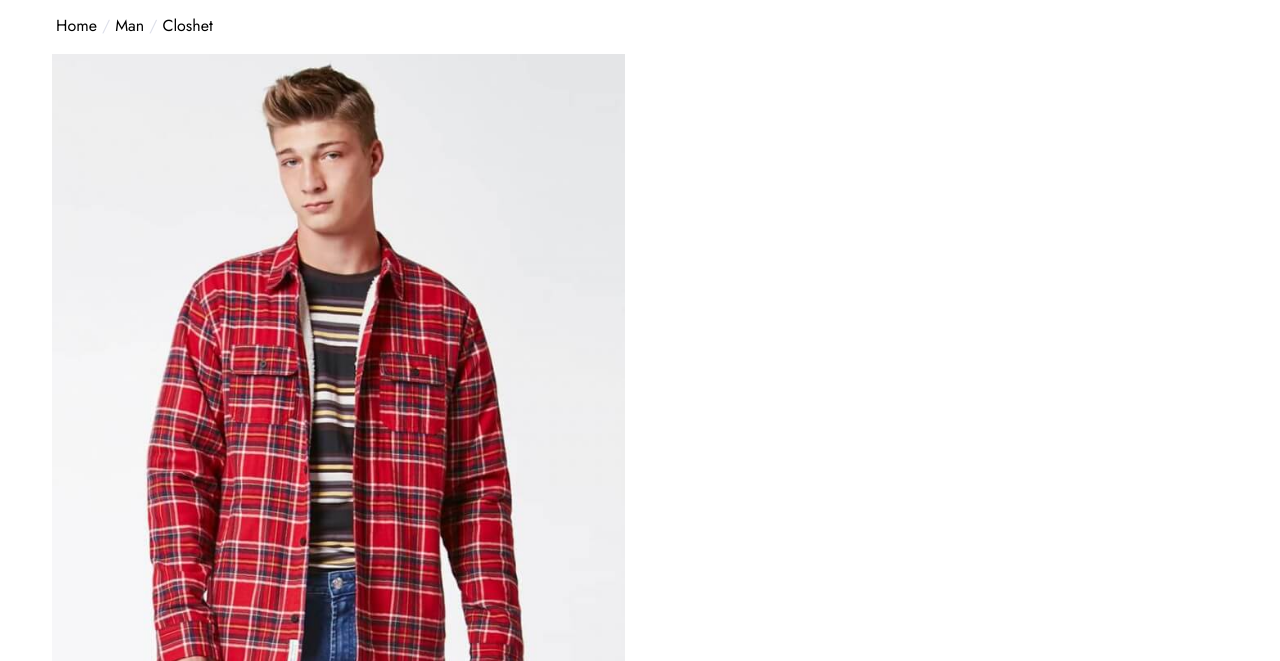
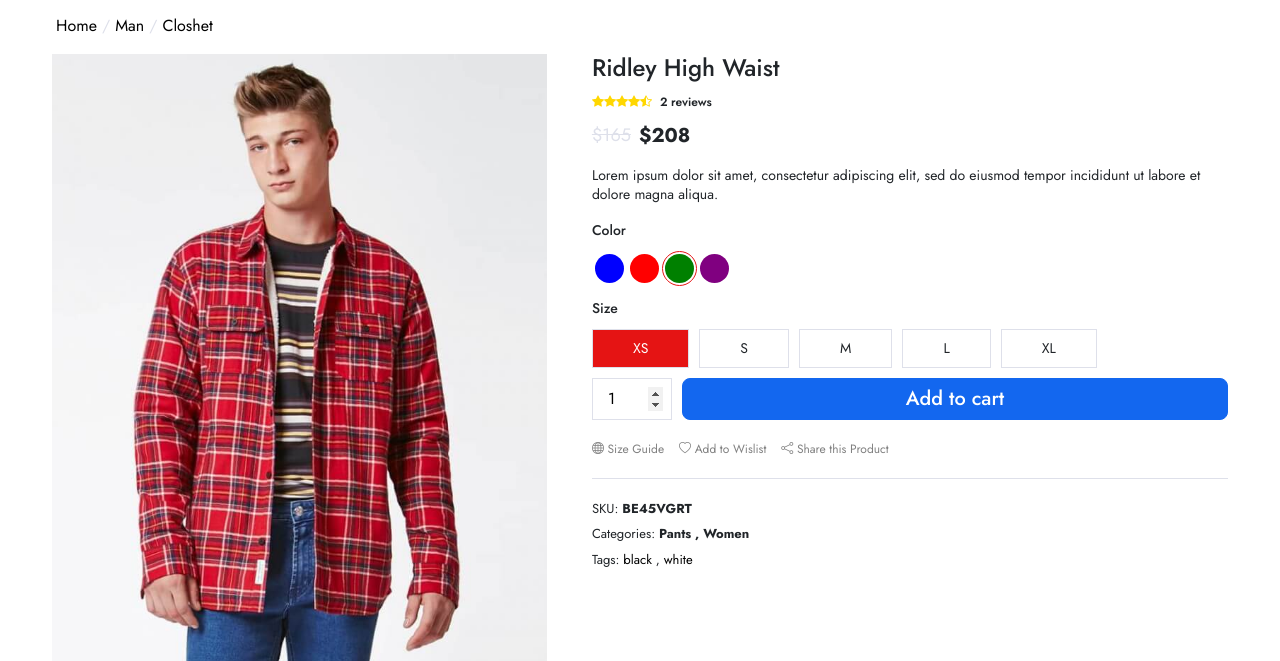
Before and after one commit to zagbey/eCommerce, a plain HTML site: page single-product.html in a window 1280 px wide. Shown: the part 139-800 px from the top of the page. Drawn offline with nearby package versions, Linux system fonts and the light colour scheme.

Commit message:
Add/ sinlge product info css

```diff
--- /dev/null
+++ b/eCommerce/css/components/single-product/product-info.css
@@ -0,0 +1,189 @@
+.site-main .product-info {
+  padding-left: 15px;
+}
+
+.site-main .product-title {
+  font-size: 24px;
+  font-weight: 500;
+}
+
+.site-main .product-review {
+  display: flex;
+  align-items: center;
+  column-gap: 8px;
+  margin: 10px 0;
+}
+
+.site-main .product-review ul,
+.site-main .product-review ul li {
+  display: flex;
+}
+
+.site-main .product-review ul i {
+  color: gold;
+  font-size: 12px;
+}
+
+.site-main .product-review span {
+  font-weight: 600;
+  font-size: 12px;
+}
+
+.site-main .product-price {
+  display: flex;
+  align-items: center;
+  column-gap: 8px;
+}
+
+.site-main .product-price s {
+  font-size: 18px;
+  color: #dee0ea;
+}
+
+.site-main .product-price strong {
+  font-size: 20px;
+}
+
+.site-main .product-description {
+  font-size: 14px;
+  line-height: 1.4;
+  margin: 15px 0;
+}
+
+.site-main .colors .colors-wrapper {
+  display: flex;
+}
+
+.site-main .colors .colors-label {
+  font-weight: 500;
+  font-size: 14px;
+  margin-bottom: 10px;
+}
+
+.site-main .colors .colors-label {
+  font-weight: 500;
+  font-size: 14px;
+  margin-bottom: 10px;
+}
+
+.site-main .colors .color-wrapper {
+  border: 1px solid transparent;
+  width: 35px;
+  height: 35px;
+  border-radius: 50%;
+  padding: 2px;
+  cursor: pointer;
+  transition: 0.2s ease all;
+}
+
+.site-main .colors .color-wrapper.active {
+  border-color: #e51414;
+}
+
+.site-main .colors .color-wrapper input[type="radio"] {
+  appearance: none;
+}
+
+.site-main .colors .color-wrapper:hover {
+  border-color: #e51414;
+}
+
+.site-main .colors .color-wrapper label {
+  display: inline-block;
+  width: 100%;
+  height: 100%;
+  border-radius: 50%;
+  margin-right: 8px;
+  cursor: pointer;
+}
+
+.site-main .colors .color-wrapper .blue-color {
+  background-color: blue;
+}
+
+.site-main .colors .color-wrapper .red-color {
+  background-color: red;
+}
+
+.site-main .colors .color-wrapper .green-color {
+  background-color: green;
+}
+
+.site-main .colors .color-wrapper .purple-color {
+  background-color: purple;
+}
+
+.site-main .values {
+  display: flex;
+  flex-direction: column;
+  margin: 10px 0;
+}
+
+.site-main .values .values-label span {
+  display: inline-block;
+  font-weight: 500;
+  font-size: 14px;
+  margin-bottom: 10px;
+}
+
+.site-main .values .values-list {
+  display: flex;
+  gap: 10px;
+  flex-wrap: wrap;
+}
+
+.site-main .values .values-list span {
+  padding: 8px 40px;
+  border: 1px solid #dee0ea;
+  font-size: 14px;
+  cursor: pointer;
+  transition: 0.2s ease all;
+}
+
+.site-main .values .values-list span.active {
+  background-color: #e51414;
+  color: #fff;
+}
+
+.site-main .values .values-list span:hover {
+  background-color: #e51414;
+  color: #fff;
+}
+
+.site-main .cart-button {
+  display: flex;
+  column-gap: 10px;
+}
+
+.site-main .cart-button input {
+  width: 80px;
+}
+
+.site-main .cart-button button {
+  width: 100%;
+}
+
+.site-main .product-extra-buttons {
+  display: flex;
+  align-items: center;
+  gap: 15px;
+  margin-top: 20px;
+}
+
+.site-main .product-extra-buttons a {
+  font-size: 12px;
+  color: gray;
+}
+
+.site-main .divider {
+  padding-bottom: 20px;
+  border-bottom: 1px solid #dee0ea;
+}
+
+.site-main .product-meta {
+  display: flex;
+  flex-direction: column;
+  row-gap: 6px;
+  margin-top: 20px;
+  font-size: 13px;
+}
--- a/eCommerce/css/main.css
+++ b/eCommerce/css/main.css
@@ -17,6 +17,7 @@
 @import url(components/campaign-single.css);
 @import url(components/single-product/breadcrumb.css);
 @import url(components/single-product/product-gallery.css);
+@import url(components/single-product/product-info.css);
 
 /*! pages */
 
@@ -24,6 +25,8 @@
 @import url(pages/contact.css);
 @import url(pages/account.css);
 @import url(pages/cart.css);
+@import url(pages/single-product.css);
+
 
 /* ! product */
 
--- /dev/null
+++ b/eCommerce/css/pages/single-product.css
@@ -0,0 +1,28 @@
+.single-content .site-main {
+  display: flex;
+  justify-content: space-between;
+}
+
+/* responsive */
+
+@media (max-width: 768px) {
+  .site-main {
+    flex-direction: column;
+  }
+  .site-main .product-gallery,
+  .site-main .product-info {
+    width: 100%;
+    padding: 0;
+  }
+
+  .site-main .product-info {
+    margin-top: 30px;
+  }
+
+  .site-main .values-list span {
+    flex: 1;
+    padding: 6px !important;
+    text-align: center;
+    display: inline-block;
+  }
+}
--- a/single-product.html
+++ b/single-product.html
@@ -302,7 +302,7 @@
                                         <li><i class="bi bi-star-fill"></i></li>
                                         <li><i class="bi bi-star-fill"></i></li>
                                         <li><i class="bi bi-star-fill"></i></li>
-                                        <li><i class="bi bi-star-fill"></i></li>
+                                        <li><i class="bi bi-star-half"></i></li>
                                     </ul>
                                     <span>2 reviews</span>
                                 </div>
@@ -327,12 +327,17 @@
                                                     </label>
                                                 </div>
                                                 <div class="color-wrapper">
-                                                    <label class="blue-color">
+                                                    <label class="red-color">
                                                         <input type="radio" name="product-color">
                                                     </label>
                                                 </div>
-                                                <div class="color-wrapper">
-                                                    <label class="blue-color">
+                                                <div class="color-wrapper active">
+                                                    <label class="green-color">
+                                                        <input type="radio" name="product-color">
+                                                    </label>
+                                                </div>
+                                                <div class="color-wrapper ">
+                                                    <label class="purple-color">
                                                         <input type="radio" name="product-color">
                                                     </label>
                                                 </div>
@@ -343,7 +348,7 @@
                                                 <span>Size</span>
                                             </div>
                                             <div class="values-list">
-                                                <span>XS</span>
+                                                <span class="active">XS</span>
                                                 <span>S</span>
                                                 <span>M</span>
                                                 <span>L</span>
@@ -382,7 +387,9 @@
                                     </div>
                                     <div class="product-tags">
                                         <span>Tags:</span>
-                                        <strong>black, white</strong>
+                                        <a href="#">black</a>
+                                        ,
+                                        <a href="#">white</a>
                                     </div>
                                 </div>
                             </div>
```
